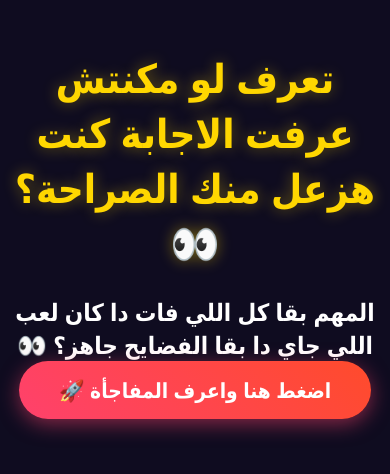
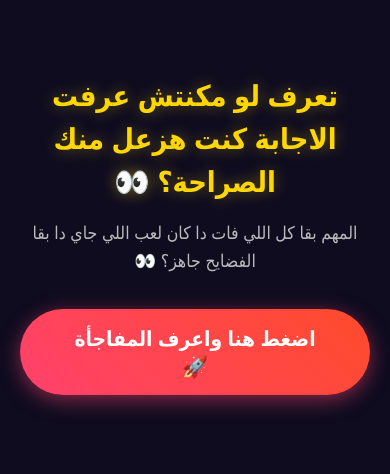
Before and after one commit to adhamrizk38-ops/2padgdoma, a plain HTML site: page index.html in a window 390 px wide. Shown: the part 188-662 px from the top of the page. Drawn offline with Linux system fonts and the light colour scheme.

Commit message:
Refactor styles and fix text formatting in index.html

```diff
--- a/index.html
+++ b/index.html
@@ -36,13 +36,25 @@
             align-items: center;
             z-index: 100;
             transition: opacity 0.8s ease, visibility 0.8s;
+            padding: 20px;
         }
 
         .intro-screen h1 {
-            font-size: 2.5rem;
-            margin-bottom: 25px;
+            font-size: 2.2rem;
+            margin-bottom: 15px;
             color: #ffd700;
             text-shadow: 0 0 15px rgba(255, 215, 0, 0.4);
+            max-width: 700px;
+            line-height: 1.5;
+        }
+
+        .intro-screen h2 {
+            font-size: 1.4rem;
+            color: #bbb;
+            margin-bottom: 35px;
+            max-width: 650px;
+            line-height: 1.6;
+            font-weight: normal;
         }
 
         .btn-surprise {
@@ -264,6 +276,12 @@
           .reply-textarea {
             width: 100%;
           }
+          .intro-screen h1 {
+            font-size: 1.8rem;
+          }
+          .intro-screen h2 {
+            font-size: 1.1rem;
+          }
         }
     </style>
 </head>
@@ -290,7 +308,7 @@
         <div class="message-card">
             <h2>رسالة من القلب ✉️</h2>
             <p>
-                كل سنة وانت طيب واحل 16 سنة لاحل صاحب فالدنيا يمكن دي هدية بسيطة بس جايبهالك بكل حب ونية صافية ويارب تكون عجبتك🤍."
+                كل سنة وانت طيب واحل 16 سنة لاحل صاحب فالدنيا يمكن دي هدية بسيطة بس جايبهالك بكل حب ونية صافية ويارب تكون عجبتك🤍.
             </p>
         </div>
 
@@ -299,7 +317,7 @@
 
             <div class="gallery-item">
                 <img src="jpg1.jpg" alt="ذكريات 1">
-                <p>اليوم ده لما عماد قعد يتحال عليا يتصور معايا وانا رضيت عشانك 😂</p>
+                <p>اليوم ده لما عماد قعد بتحال عليا يتصور معايا وانا رضيت عشانك 😂</p>
             </div>
 
             <div class="gallery-item">
```
